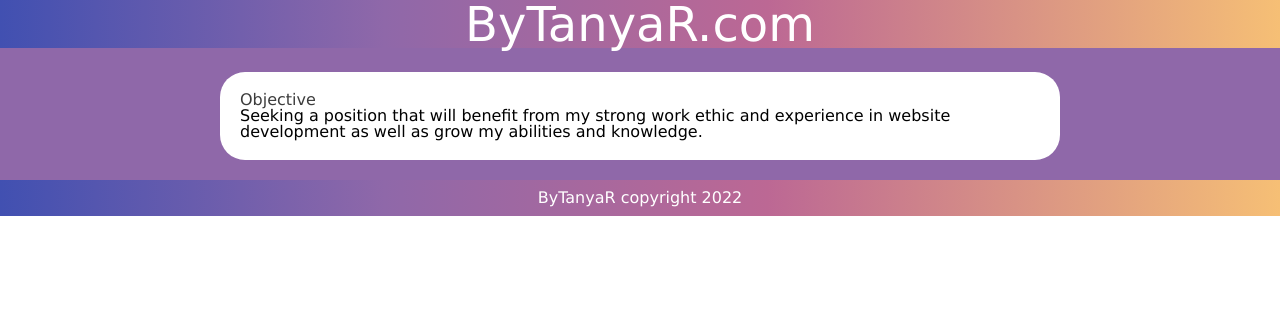
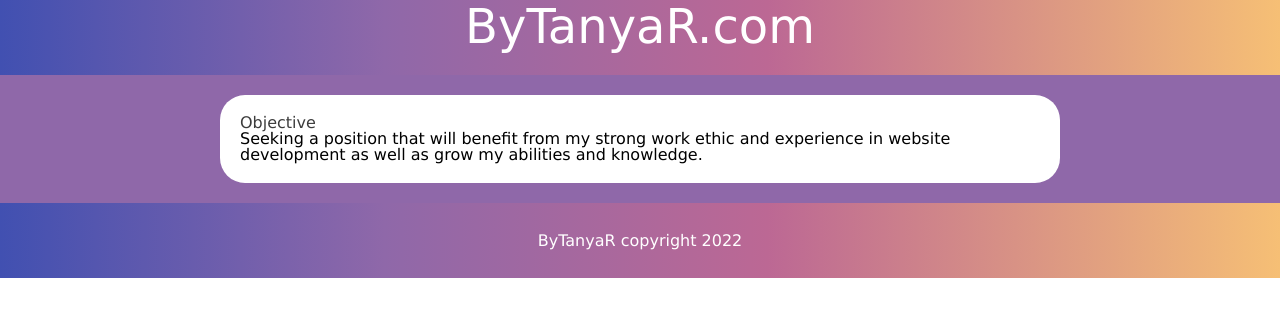
Before and after one commit to bytanyar/React-2022, a React app: page / in a window 1280 px wide. Shown: the top 316 px of the page. Built offline with nearby package versions, Linux system fonts and the light colour scheme.

Commit message:
center header and footer

```diff
--- a/src/styles/app.css
+++ b/src/styles/app.css
@@ -4,8 +4,12 @@
 }
 .header-container,
 .footer-container {
+  align-items: center;
   background: #8f68a9;
   background: linear-gradient(90deg, #4150b1 0%, #8f68a9 30%, #bc6894 60%, #f6bf75 100%);
+  display: flex;
+  justify-content: center;
+  min-height: 75px;
 }
 h1 {
   color: #fff;
```
